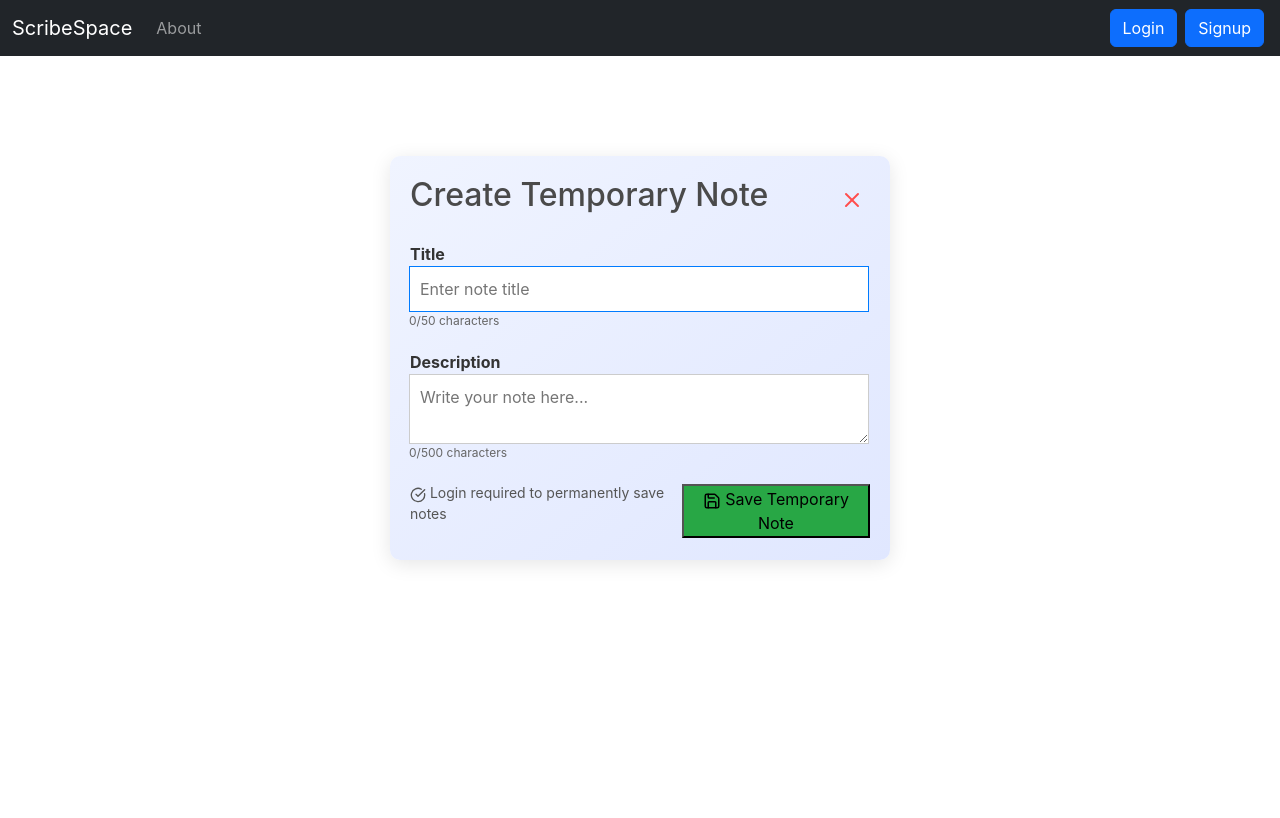
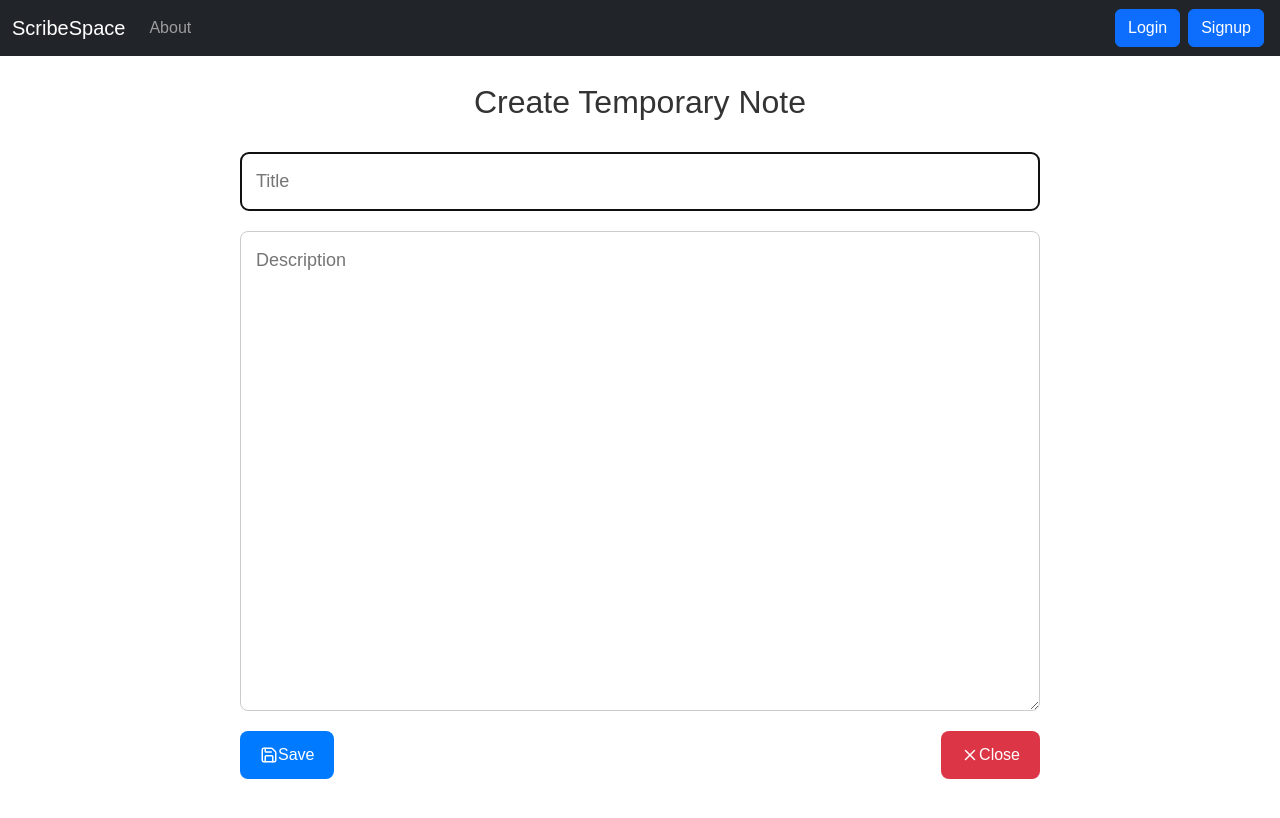
Before and after one commit to tourist03/Scribe-Script, a React (Create React App) app in the folder scribespace/: page /tempNote in a window 1280 px wide. Shown: the top 818 px of the page. Built offline with nearby package versions, Linux system fonts and the light colour scheme.

Commit message:
Refactor TemporaryNote component and update styles. Enhanced layout and styling in TemporaryNote.css, including improved button designs and input fields. Adjusted About.js button positioning for better alignment.

```diff
--- a/scribespace/src/components/About.js
+++ b/scribespace/src/components/About.js
@@ -59,7 +59,7 @@ const About = () => {
         <button
           onClick={handleCreateTemporaryNote}
           className="get-started"
-          style={{ backgroundColor: 'coral' }}
+          style={{ backgroundColor: 'coral'  , marginLeft : '-130px' , marginRight : '20px'}}
         >
           Create Temporary Note (No Login Required)
         </button>
--- a/scribespace/src/components/TemporaryNote.css
+++ b/scribespace/src/components/TemporaryNote.css
@@ -1,79 +1,79 @@
-.temporary-note-container {
-  background: linear-gradient(to bottom right, #f0f4ff, #e0e7ff);
-  border-radius: 10px;
-  padding: 20px;
-  max-width: 500px;
-  margin: 50px auto;
-  box-shadow: 0 4px 20px rgba(0, 0, 0, 0.1);
+body {
+  margin: 0;
+  font-family: 'Arial', sans-serif;
 }
 
-.note-header {
+.temporary-note-container {
   display: flex;
-  justify-content: space-between;
+  flex-direction: column;
+  justify-content: center;
   align-items: center;
+  height: 100vh;
+  padding: 20px;
+  background: transparent;
+  color: #333;
+}
+
+h2 {
+  font-size: 32px;
+  margin-bottom: 5px;
+  text-align: center;
+}
+
+.input-group {
+  width: 100%;
+  max-width: 800px;
   margin-bottom: 20px;
 }
 
-h2 {
-  color: #4a4a4a;
+.input-field {
+  width: 100%;
+  padding: 15px;
+  border: 1px solid #ccc;
+  border-radius: 8px;
+  font-size: 18px;
+  margin-top: 5px;
 }
 
-.close-button {
-  background: transparent;
-  border: none;
-  cursor: pointer;
-  color: #ff4d4d;
-}
-
-.error-message {
-  display: flex;
-  align-items: center;
-  background-color: #ffe6e6;
-  color: #d8000c;
-  padding: 10px;
-  border-radius: 5px;
-  margin-bottom: 15px;
-}
-
-.input-group {
-  margin-bottom: 20px;
-}
-
-label {
-  font-weight: bold;
-  color: #333;
-}
-
-.input-field, .textarea-field {
+.textarea-field {
   width: 100%;
-  padding: 10px;
+  height: 60vh;
+  padding: 15px;
   border: 1px solid #ccc;
-  border-radius: 5px;
-  font-size: 16px;
-}
-
-.input-field:focus, .textarea-field:focus {
-  border-color: #007bff;
-  outline: none;
-}
-
-.char-count {
-  text-align: right;
-  font-size: 12px;
-  color: #666;
+  border-radius: 8px;
+  font-size: 18px;
+  resize: vertical;
 }
 
 .note-footer {
   display: flex;
   justify-content: space-between;
+  width: 100%;
+  max-width: 800px;
+}
+
+.save-button, .close-button {
+  background-color: #007bff;
+  color: white;
+  border: none;
+  padding: 12px 20px;
+  border-radius: 8px;
+  cursor: pointer;
+  transition: background-color 0.3s, transform 0.2s;
+  display: flex;
   align-items: center;
 }
 
-.login-required {
-  font-size: 14px;
-  color: #555;
+.save-button:hover {
+  background-color: #0056b3;
+  transform: scale(1.05);
 }
 
-.save-button {
-  background-color: #28a745
+.close-button {
+  background-color: #dc3545;
 }
+
+.close-button:hover {
+  background-color: #c82333;
+  transform: scale(1.05);
+}
--- a/scribespace/src/components/TemporaryNote.js
+++ b/scribespace/src/components/TemporaryNote.js
@@ -1,15 +1,12 @@
 import React, { useState, useRef, useEffect } from 'react';
 import { useNavigate } from 'react-router-dom';
-import { Save, X, AlertCircle, CheckCircle } from 'lucide-react';
+import { Save, X } from 'lucide-react';
 import './TemporaryNote.css';
 
 const TemporaryNote = () => {
   const navigate = useNavigate();
   const [tempNote, setTempNote] = useState({ title: "", description: "" });
-  const [charCount, setCharCount] = useState({ title: 0, description: 0 });
-  const [validationError, setValidationError] = useState("");
   const titleInputRef = useRef(null);
-  const descriptionTextareaRef = useRef(null);
 
   useEffect(() => {
     titleInputRef.current.focus();
@@ -18,70 +15,51 @@ const TemporaryNote = () => {
   const handleInputChange = (e, field) => {
     const value = e.target.value;
     setTempNote(prev => ({ ...prev, [field]: value }));
-    setCharCount(prev => ({ ...prev, [field]: value.length }));
-    if (validationError) setValidationError("");
   };
 
   const handleSaveTempNote = () => {
     if (!tempNote.title.trim() && !tempNote.description.trim()) {
-      setValidationError("Please enter a title or description");
+      alert("Please enter a title or description");
       return;
     }
-    localStorage.setItem('pendingTempNote', JSON.stringify({ ...tempNote, createdAt: new Date().toISOString() }));
+    localStorage.setItem('pendingTempNote', JSON.stringify({
+      ...tempNote,
+      createdAt: new Date().toISOString()
+    }));
     navigate("/login");
   };
 
-  const handleCancel = () => {
-    navigate("/");
+  const handleClose = () => {
+    navigate("/about");
   };
 
   return (
     <div className="temporary-note-container">
-      <div className="note-header">
-        <h2>Create Temporary Note</h2>
-        <button onClick={handleCancel} className="close-button">
-          <X size={24} />
-        </button>
-      </div>
-      {validationError && (
-        <div className="error-message">
-          <AlertCircle size={20} />
-          <span>{validationError}</span>
-        </div>
-      )}
+      <h2 style={{ marginBottom: '25px', marginTop: '-150px' }}>Create Temporary Note</h2>
       <div className="input-group">
-        <label htmlFor="title">Title</label>
         <input
           ref={titleInputRef}
           type="text"
-          id="title"
-          className="input-field"
-          placeholder="Enter note title"
+          placeholder="Title"
           value={tempNote.title}
           onChange={(e) => handleInputChange(e, 'title')}
-          maxLength={50}
+          className="input-field"
         />
-        <div className="char-count">{charCount.title}/50 characters</div>
       </div>
       <div className="input-group">
-        <label htmlFor="description">Description</label>
         <textarea
-          ref={descriptionTextareaRef}
-          id="description"
-          className="textarea-field"
-          placeholder="Write your note here..."
+          placeholder="Description"
           value={tempNote.description}
           onChange={(e) => handleInputChange(e, 'description')}
-          maxLength={500}
+          className="textarea-field"
         />
-        <div className="char-count">{charCount.description}/500 characters</div>
       </div>
       <div className="note-footer">
-        <p className="login-required">
-          <CheckCircle size={16} /> Login required to permanently save notes
-        </p>
         <button onClick={handleSaveTempNote} className="save-button">
-          <Save size={18} /> Save Temporary Note
+          <Save size={18} /> Save
+        </button>
+        <button onClick={handleClose} className="close-button">
+          <X size={18} /> Close
         </button>
       </div>
     </div>
```
